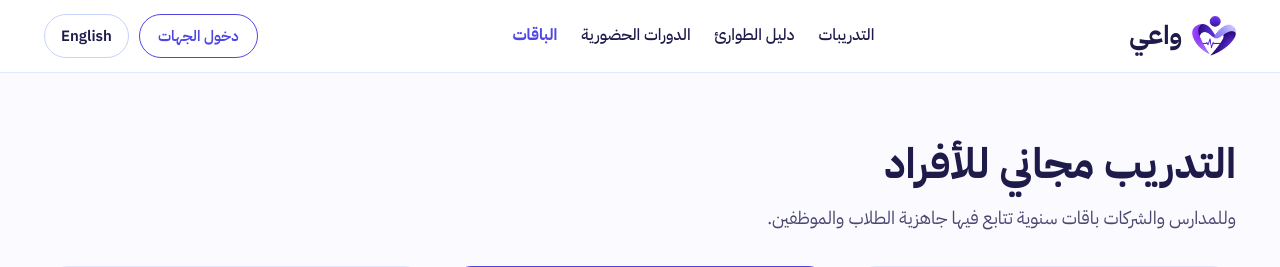
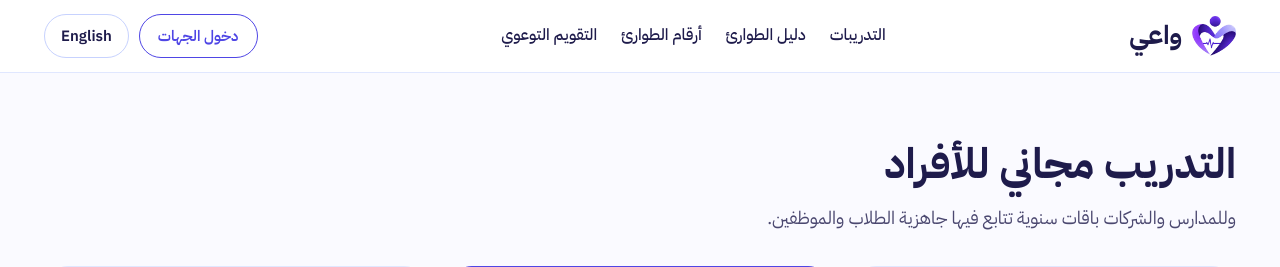
Before and after one commit to FAJR-ALI/WAEI, a Spring Boot app: page /pricing in a window 1280 px wide. Shown: the top 267 px of the page. Run offline with Spring Boot 4, Linux system fonts and the light colour scheme; some of the project's set-up classes (security, data sources, template engines, error pages and the like) are left out, and stand-ins take their place.

Commit message:
front end update

```diff
--- a/src/main/resources/templates/visitor/guide-detail.html
+++ b/src/main/resources/templates/visitor/guide-detail.html
@@ -21,9 +21,8 @@
         <nav class="nav" aria-label="القائمة الرئيسية" data-en-aria="Main menu">
             <a href="/#trainings" data-en="Trainings">التدريبات</a>
             <a href="/guide" class="active" data-en="Emergency guide">دليل الطوارئ</a>
+            <a href="/#numbers" data-en="Emergency numbers">أرقام الطوارئ</a>
             <a href="/#calendar" data-en="Awareness calendar">التقويم التوعوي</a>
-            <a href="/programs" data-en="In-person courses">الدورات الحضورية</a>
-            <a href="/pricing" data-en="Plans">الباقات</a>
         </nav>
         <div class="header-actions">
             <a href="/kids" class="pill pill-kids" data-en="Kids mode">وضع الأطفال</a>
--- a/src/main/resources/templates/visitor/guide.html
+++ b/src/main/resources/templates/visitor/guide.html
@@ -21,9 +21,8 @@
         <nav class="nav" aria-label="القائمة الرئيسية" data-en-aria="Main menu">
             <a href="/#trainings" data-en="Trainings">التدريبات</a>
             <a href="/guide" class="active" aria-current="page" data-en="Emergency guide">دليل الطوارئ</a>
+            <a href="/#numbers" data-en="Emergency numbers">أرقام الطوارئ</a>
             <a href="/#calendar" data-en="Awareness calendar">التقويم التوعوي</a>
-            <a href="/programs" data-en="In-person courses">الدورات الحضورية</a>
-            <a href="/pricing" data-en="Plans">الباقات</a>
         </nav>
         <div class="header-actions">
             <a href="/kids" class="pill pill-kids" data-en="Kids mode">وضع الأطفال</a>
--- a/src/main/resources/templates/visitor/pricing.html
+++ b/src/main/resources/templates/visitor/pricing.html
@@ -41,8 +41,8 @@
         <nav class="nav" aria-label="القائمة الرئيسية" data-en-aria="Main menu">
             <a href="/#trainings" data-en="Trainings">التدريبات</a>
             <a href="/guide" data-en="Emergency guide">دليل الطوارئ</a>
-            <a href="/programs" data-en="In-person courses">الدورات الحضورية</a>
-            <a href="/pricing" class="active" aria-current="page" data-en="Plans">الباقات</a>
+            <a href="/#numbers" data-en="Emergency numbers">أرقام الطوارئ</a>
+            <a href="/#calendar" data-en="Awareness calendar">التقويم التوعوي</a>
         </nav>
         <div class="header-actions">
             <a href="/login" id="headerLogin" class="pill pill-outline" data-en="Organization login">دخول الجهات</a>
--- a/src/main/resources/templates/visitor/programs.html
+++ b/src/main/resources/templates/visitor/programs.html
@@ -32,8 +32,8 @@
         <nav class="nav" aria-label="القائمة الرئيسية" data-en-aria="Main menu">
             <a href="/#trainings" data-en="Trainings">التدريبات</a>
             <a href="/guide" data-en="Emergency guide">دليل الطوارئ</a>
-            <a href="/programs" class="active" aria-current="page" data-en="In-person courses">الدورات الحضورية</a>
-            <a href="/pricing" data-en="Plans">الباقات</a>
+            <a href="/#numbers" data-en="Emergency numbers">أرقام الطوارئ</a>
+            <a href="/#calendar" data-en="Awareness calendar">التقويم التوعوي</a>
         </nav>
         <div class="header-actions">
             <a href="/login" id="headerLogin" class="pill pill-outline" data-en="Organization login">دخول الجهات</a>
```
Also changed, not shown: src/main/resources/templates/index.html (+0 -16 lines).
